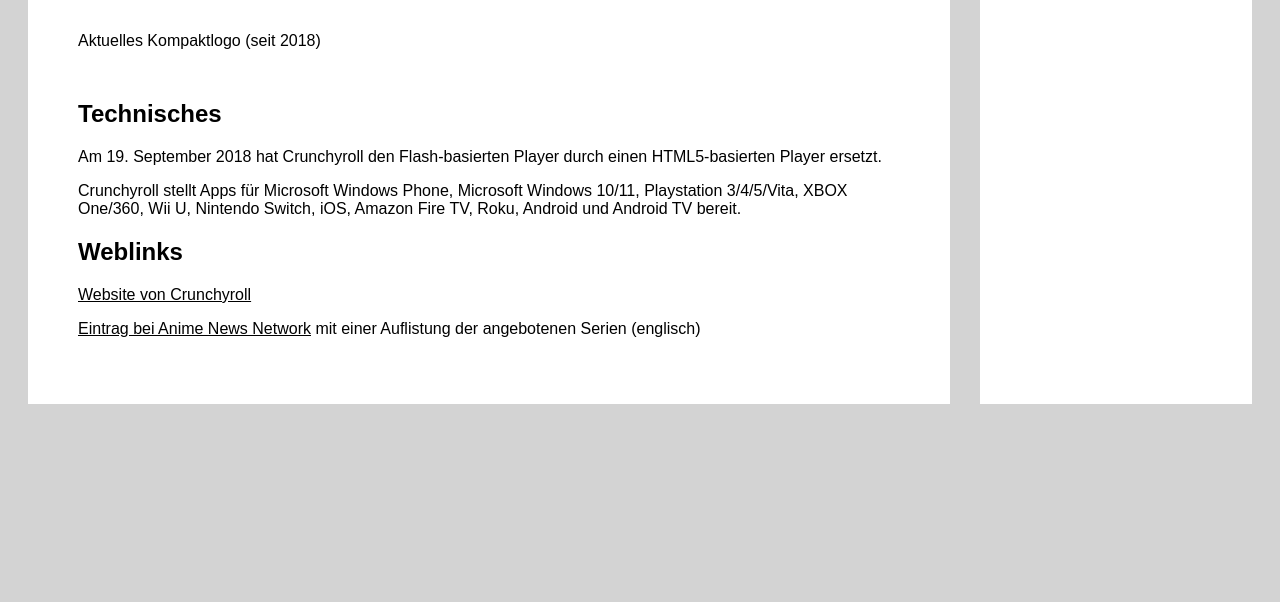
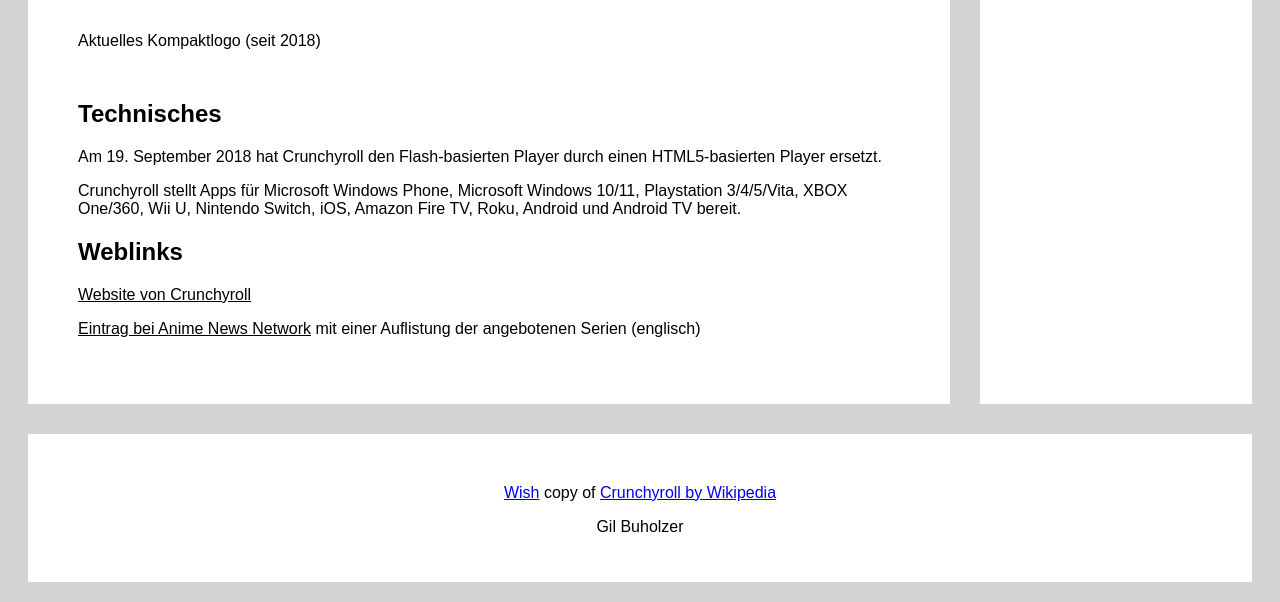
Before and after one commit to gymmu/blogeintrag-DrDJ007, a plain HTML site: page index.html in a window 1280 px wide. Shown: the part 4358-4960 px from the top of the page. Before the commit the page ends 4790 px from the top, so only its background shows below. Drawn offline with Linux system fonts and the light colour scheme.

Commit message:
Footer hinzugefügt

```diff
--- a/index.html
+++ b/index.html
@@ -196,4 +196,11 @@
 
 </body>
 
+<div id="footer">
+  <a href="https://www.wish.com/">Wish</a> copy of <a href="https://de.wikipedia.org/wiki/Crunchyroll">Crunchyroll by Wikipedia</a>
+  <p>
+    Gil Buholzer
+  </p>
+</div>
+
 </html>
--- a/style.css
+++ b/style.css
@@ -130,3 +130,16 @@
   margin: 10px;
   font-size: ;
 }
+
+#footer {
+  text-align: center;
+  background-color: white;
+  border: 10px solid lightgray;
+  margin-bottom: 10px;
+  margin-left: 10px;
+  margin-right: 10px;
+  padding-left: 50px;
+  padding-right: 50px;
+  padding-top: 50px;
+  padding-bottom: 30px;
+}
```
